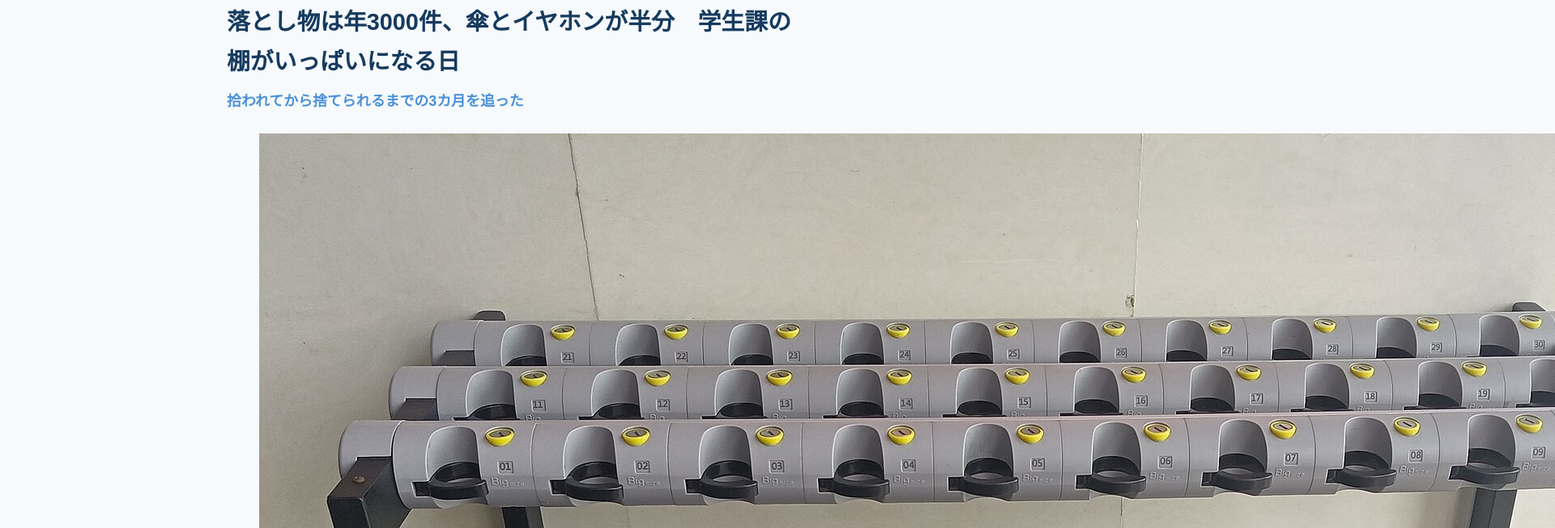
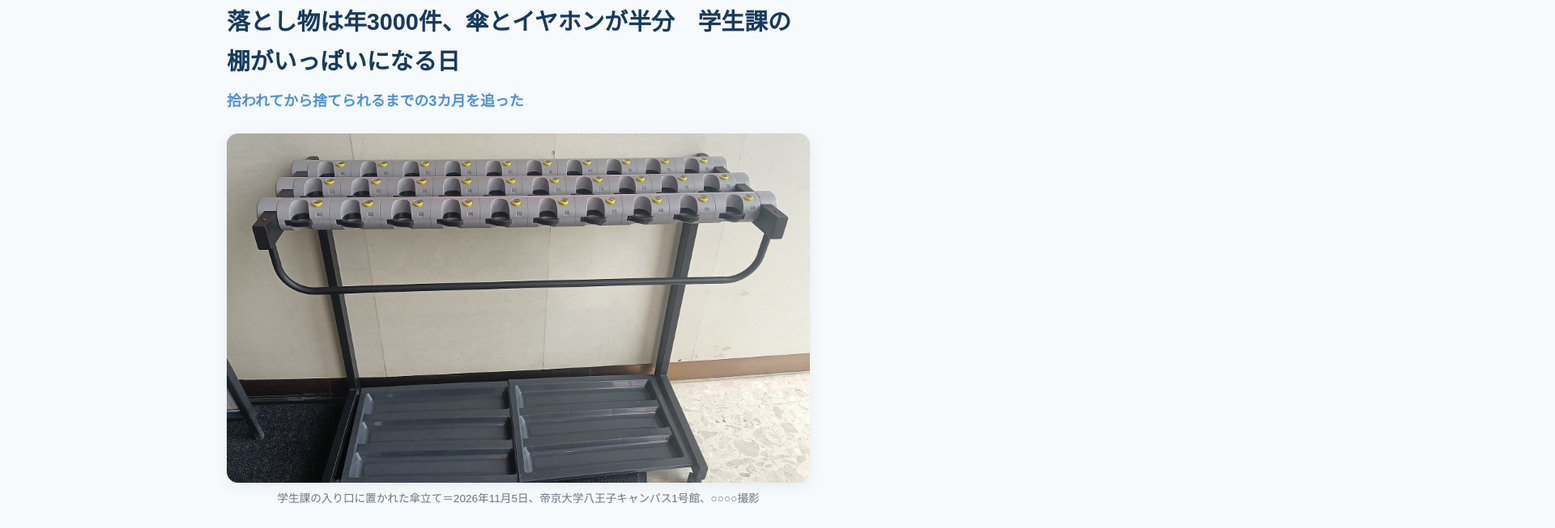
Before and after one commit to michiyamatsuo-stack/x7k2-lecture-notes, a plain HTML site: page works/sample-group.html in a window 1280 px wide. Shown: the part 303-956 px from the top of the page at 81% size, 1920 px wide, since content can reach past the window. Drawn offline with Linux system fonts and the light colour scheme.

Commit message:
見本記事のメイン写真の幅を修正し、ダミーのグラフを追加
メイン写真は .work-body の外にあるのに、写真まわりのCSSが
「.work-body figure.inline-photo」に限定されていたため、幅の指定が
まったく効かず、画像が原寸（1920px）で横にはみ出していた。
テンプレートも同じ構造なので、このままでは全班のページで起きる。

- figure.inline-photo の指定を .work-body の外にも効くようにした
- 本文より前のメイン写真だけ max-height: 54vh を付け、見出しと
  一緒に画面へ収まるようにした（.work-page 直下のみが対象なので、
  本文中の写真＝work04の写真などには影響しない）
- 空欄だったグラフ枠に、記事の数字に沿った棒グラフのダミーを作成。
  縦軸を0から始め、単位と凡例を入れてある（第4回で教える作法どおり）
- CSSを変えたのでキャッシュバスターを v3 から v4 に更新

Co-Authored-By: Claude Opus 5 <noreply@anthropic.com>

```diff
--- a/css/style.css
+++ b/css/style.css
@@ -433,3 +433,33 @@ p.work-body {
     min-width: 0;
   }
 }
+
+/* ---------------------------------------------------------
+   リード写真（本文の前に置くメイン写真）
+   .work-body の外にあるため、上の .work-body 限定の指定が効かず、
+   画像が原寸のまま横にはみ出していた。ここで全体に効く指定を置く。
+   --------------------------------------------------------- */
+figure.inline-photo {
+  margin: 1.5em 0 28px;
+}
+
+figure.inline-photo img {
+  display: block;
+  width: 100%;
+  border-radius: var(--radius);
+  box-shadow: var(--shadow);
+  object-fit: cover;
+}
+
+figure.inline-photo figcaption {
+  margin-top: 8px;
+  font-size: 0.85rem;
+  color: var(--color-text-light);
+  text-align: center;
+}
+
+/* 本文より前に置くメイン写真は、画面に収まる高さに抑える
+   （本文中の写真＝.work-body 内には適用されない） */
+.work-page > figure.inline-photo img {
+  max-height: 54vh;
+}
--- a/works/sample-group.html
+++ b/works/sample-group.html
@@ -5,7 +5,7 @@
   <meta name="viewport" content="width=device-width, initial-scale=1.0">
   <meta name="robots" content="noindex, nofollow">
   <title>【記入例】落とし物は年3000件 ｜ジャーナリズム実習 学生作品アーカイブ</title>
-  <link rel="stylesheet" href="../css/style.css?v=3">
+  <link rel="stylesheet" href="../css/style.css?v=4">
 </head>
 <body>
   <main class="work-page">
@@ -58,7 +58,7 @@
       <p class="part-credit">（文・○○○○）</p>
 
       <figure class="inline-graphic">
-        <img src="https://placehold.co/1000x620/ffffff/1e3a5f?text=Graph" alt="落とし物の届出件数と返還件数の推移">
+        <img src="../images/dummy-graphic-lostitems.png" alt="落とし物の届出件数と返還件数の推移を示す棒グラフ">
         <figcaption>
           <span class="graphic-title">落とし物の届出件数と、持ち主に戻った件数の推移（2021〜2025年度）</span>
           <span class="graphic-source">出典＝帝京大学八王子キャンパス学生課の台帳（2026年11月5日閲覧）／単位＝件（グラフィック・○○○○）</span>
```
Also changed, not shown: index.html (+1 -1 lines), works/template-article.html (+1 -1 lines), works/template-video.html (+1 -1 lines), works/work01.html (+1 -1 lines), works/work02.html (+1 -1 lines), works/work03.html (+1 -1 lines), works/work04.html (+1 -1 lines), images/dummy-graphic-lostitems.png (added), 1 other file.
